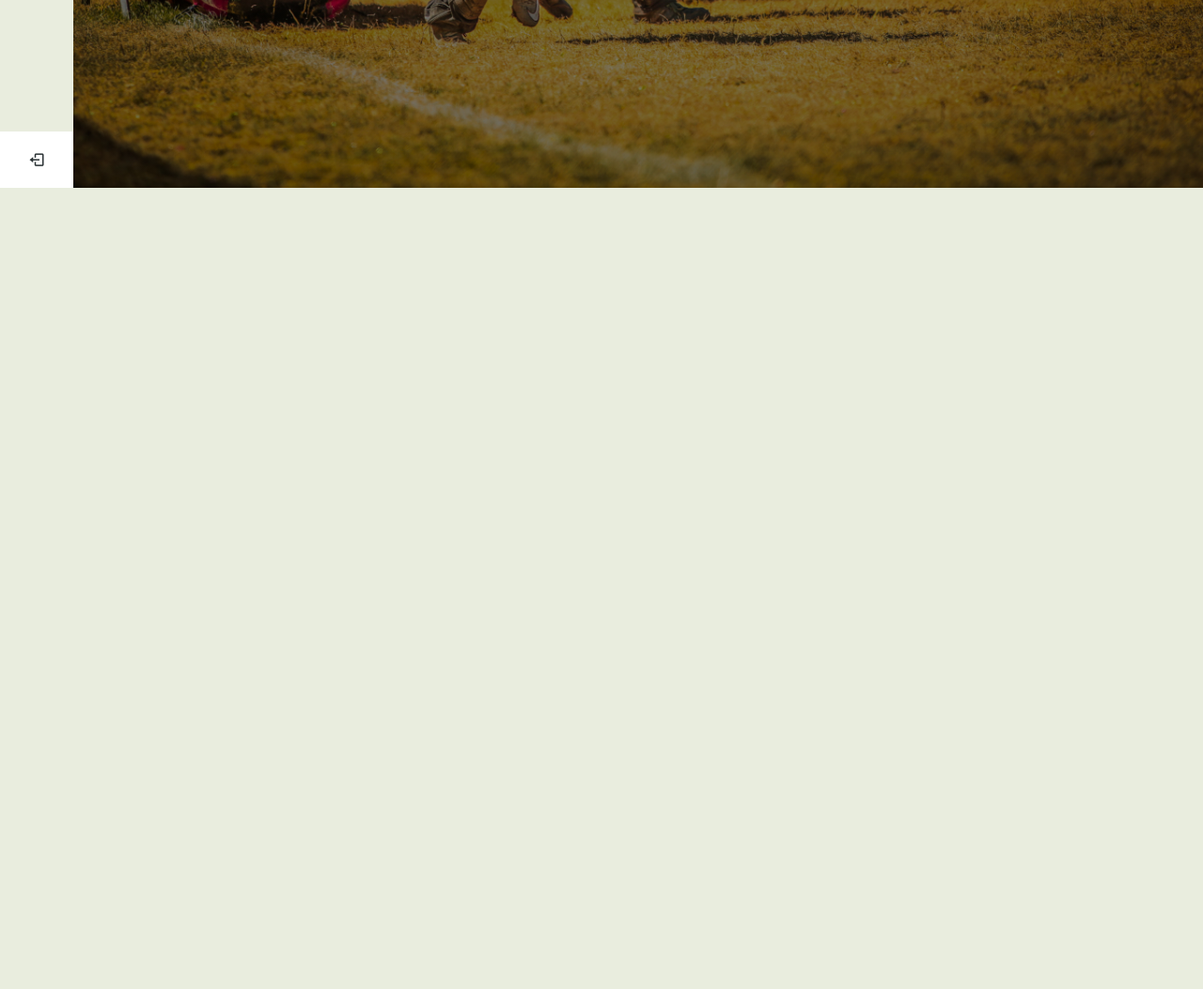
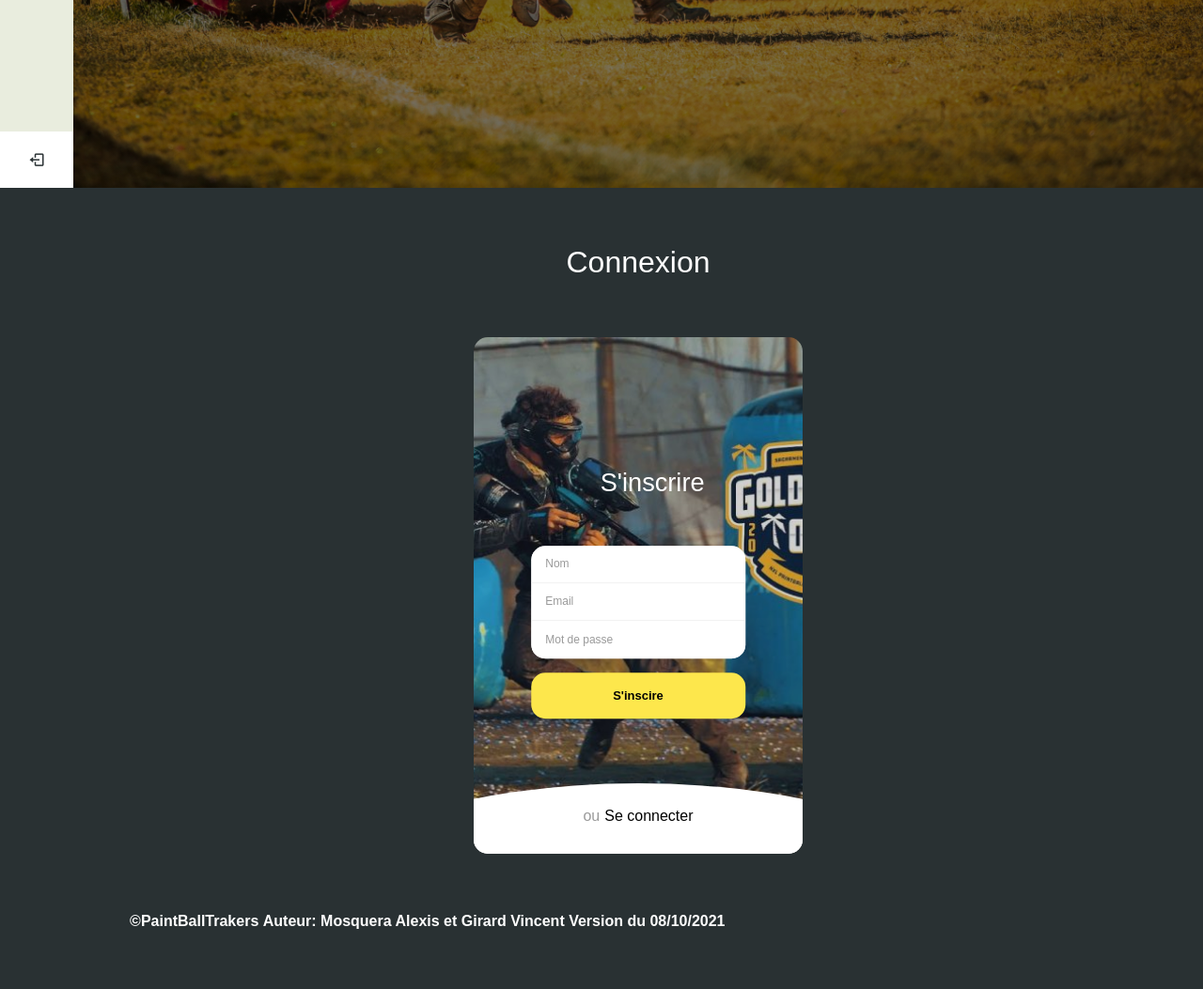
Before and after one commit to PiloaCode/PaintBallTraker-s, a PHP site: page /connexion.php in a window 1280 px wide. Shown: the part 600-1653 px from the top of the page at 94% size. Before the commit the page ends 800 px from the top, so only its background shows below. Run offline with PHP 8.4, Linux system fonts and the light colour scheme; some libraries are stand-ins or nearby versions.

Commit message:
Création du formulaire de connexion (responsive)

```diff
--- a/paintballtrackers.com/connexion.php
+++ b/paintballtrackers.com/connexion.php
@@ -4,3 +4,60 @@
     $h1 = "Connexion";
     include_once 'include/header.inc.php';
 ?>
+<body>
+<h2> Connexion</h2>
+<form method="post" id="form" >
+    <div class="form-structor">
+        <div class="signup">
+            <h2 class="form-title" id="signup"><span>ou</span>S'inscrire</h2>
+            <div class="form-holder">
+                <input type="text" class="input" placeholder="Nom" />
+                <input type="email" class="input" placeholder="Email" />
+                <input type="password" class="input" placeholder="Mot de passe" />
+            </div>
+            <button class="submit-btn">S'inscire</button>
+        </div>
+        <div class="login slide-up">
+            <div class="center">
+                <h2 class="form-title" id="login"><span>ou</span>Se connecter</h2>
+                <div class="form-holder">
+                    <input type="email" class="input" placeholder="Email" />
+                    <input type="password" class="input" placeholder="Mot de passe" />
+                </div>
+                <button class="submit-btn">Se connecter</button>
+            </div>
+        </div>
+    </div>
+</form>
+<script>
+    const loginBtn = document.getElementById('login');
+    const signupBtn = document.getElementById('signup');
+
+    loginBtn.addEventListener('click', (e) => {
+        let parent = e.target.parentNode.parentNode;
+        Array.from(e.target.parentNode.parentNode.classList).find((element) => {
+            if(element !== "slide-up") {
+                parent.classList.add('slide-up')
+            }else{
+                signupBtn.parentNode.classList.add('slide-up')
+                parent.classList.remove('slide-up')
+            }
+        });
+    });
+
+    signupBtn.addEventListener('click', (e) => {
+        let parent = e.target.parentNode;
+        Array.from(e.target.parentNode.classList).find((element) => {
+            if(element !== "slide-up") {
+                parent.classList.add('slide-up')
+            }else{
+                loginBtn.parentNode.parentNode.classList.add('slide-up')
+                parent.classList.remove('slide-up')
+            }
+        });
+    });
+</script>
+</body>
+<?php
+    include_once 'include/footer.inc.php';
+?>
--- a/paintballtrackers.com/style.css
+++ b/paintballtrackers.com/style.css
@@ -19,6 +19,237 @@ p{
   color: #fff;
 }
 /*
+*/
+
+
+.form-structor {
+  background-color: #222;
+  border-radius: 15px;
+  height: 550px;
+  width: 350px;
+  position: relative;
+  overflow: hidden;
+  margin:auto;
+}
+.form-structor::after {
+  content: '';
+  opacity: 0.8;
+  position: absolute;
+  top: 0;
+  right: 0;
+  bottom: 0;
+  left: 0;
+  background-repeat: no-repeat;
+  background-size: 773px;
+  background-image: url(img/bg_card_fm_connexion.jpg);
+  background-position-y: top;
+  background-position-x: -290px
+}
+.form-structor .signup {
+  position: absolute;
+  top: 50%;
+  left: 50%;
+  -webkit-transform: translate(-50%, -50%);
+  width: 65%;
+  z-index: 5;
+  -webkit-transition: all 0.3s ease;
+}
+.form-structor .signup.slide-up {
+  top: 5%;
+  -webkit-transform: translate(-50%, 0%);
+  -webkit-transition: all 0.3s ease;
+}
+.form-structor .signup.slide-up .form-holder, .form-structor .signup.slide-up .submit-btn {
+  opacity: 0;
+  visibility: hidden;
+}
+.form-structor .signup.slide-up .form-title {
+  font-size: 1em;
+  cursor: pointer;
+}
+.form-structor .signup.slide-up .form-title span {
+  margin-right: 5px;
+  opacity: 1;
+  visibility: visible;
+  -webkit-transition: all 0.3s ease;
+}
+.form-structor .signup .form-title {
+  color: #fff;
+  font-size: 1.7em;
+  text-align: center;
+}
+.form-structor .signup .form-title span {
+  color: rgba(0, 0, 0, 0.4);
+  opacity: 0;
+  visibility: hidden;
+  -webkit-transition: all 0.3s ease;
+}
+.form-structor .signup .form-holder {
+  border-radius: 15px;
+  background-color: #fff;
+  overflow: hidden;
+  margin-top: 50px;
+  opacity: 1;
+  visibility: visible;
+  -webkit-transition: all 0.3s ease;
+}
+.form-structor .signup .form-holder .input {
+  border: 0;
+  outline: none;
+  box-shadow: none;
+  display: block;
+  height: 40px;
+  line-height: 30px;
+  padding: 8px 15px;
+  border-bottom: 1px solid #eee;
+  width: 100%;
+  font-size: 12px;
+}
+.form-structor .signup .form-holder .input:last-child {
+  border-bottom: 0;
+}
+.form-structor .signup .form-holder .input::-webkit-input-placeholder {
+  color: rgba(0, 0, 0, 0.4);
+}
+.form-structor .signup .submit-btn {
+  background-color: #FDE74C;
+  border: 0;
+  border-radius: 15px;
+  display: block;
+  margin: 15px auto;
+  padding: 15px 45px;
+  width: 100%;
+  font-size: 13px;
+  font-weight: bold;
+  cursor: pointer;
+  opacity: 1;
+  visibility: visible;
+  -webkit-transition: all 0.3s ease;
+}
+.form-structor .signup .submit-btn:hover {
+  transition: all 0.3s ease;
+  background-color: rgba(0, 0, 0, 0.8);
+}
+.form-structor .login {
+  position: absolute;
+  top: 20%;
+  left: 0;
+  right: 0;
+  bottom: 0;
+  background-color: #fff;
+  z-index: 5;
+  -webkit-transition: all 0.3s ease;
+}
+.form-structor .login::before {
+  content: '';
+  position: absolute;
+  left: 50%;
+  top: -20px;
+  -webkit-transform: translate(-50%, 0);
+  background-color: #fff;
+  width: 200%;
+  height: 250px;
+  border-radius: 50%;
+  z-index: 4;
+  -webkit-transition: all 0.3s ease;
+}
+.form-structor .login .center {
+  position: absolute;
+  top: calc(50% - 10%);
+  left: 50%;
+  -webkit-transform: translate(-50%, -50%);
+  width: 65%;
+  z-index: 5;
+  -webkit-transition: all 0.3s ease;
+}
+.form-structor .login .center .form-title {
+  color: #000;
+  font-size: 1.7em;
+  text-align: center;
+}
+.form-structor .login .center .form-title span {
+  color: rgba(0, 0, 0, 0.4);
+  opacity: 0;
+  visibility: hidden;
+  -webkit-transition: all 0.3s ease;
+}
+.form-structor .login .center .form-holder {
+  border-radius: 15px;
+  background-color: #fff;
+  border: 1px solid #eee;
+  overflow: hidden;
+  margin-top: 50px;
+  opacity: 1;
+  visibility: visible;
+  -webkit-transition: all 0.3s ease;
+}
+.form-structor .login .center .form-holder .input {
+  border: 0;
+  outline: none;
+  box-shadow: none;
+  display: block;
+  height: 40px;
+  line-height: 30px;
+  padding: 8px 15px;
+  border-bottom: 1px solid #eee;
+  width: 100%;
+  font-size: 12px;
+}
+.form-structor .login .center .form-holder .input:last-child {
+  border-bottom: 0;
+}
+.form-structor .login .center .form-holder .input::-webkit-input-placeholder {
+  color: rgba(0, 0, 0, 0.4);
+}
+.form-structor .login .center .submit-btn {
+  background-color: #FDE74C;
+  border: 0;
+  border-radius: 15px;
+  display: block;
+  margin: 15px auto;
+  padding: 15px 45px;
+  width: 100%;
+  font-size: 13px;
+  font-weight: bold;
+  cursor: pointer;
+  opacity: 1;
+  visibility: visible;
+  -webkit-transition: all 0.3s ease;
+}
+.form-structor .login .center .submit-btn:hover {
+  transition: all 0.3s ease;
+  background-color: rgba(0, 0, 0, 0.8);
+}
+.form-structor .login.slide-up {
+  top: 90%;
+  -webkit-transition: all 0.3s ease;
+}
+.form-structor .login.slide-up .center {
+  top: 10%;
+  -webkit-transform: translate(-50%, 0%);
+  -webkit-transition: all 0.3s ease;
+}
+.form-structor .login.slide-up .form-holder, .form-structor .login.slide-up .submit-btn {
+  opacity: 0;
+  visibility: hidden;
+  -webkit-transition: all 0.3s ease;
+}
+.form-structor .login.slide-up .form-title {
+  font-size: 1em;
+  margin: 0;
+  padding: 0;
+  cursor: pointer;
+  -webkit-transition: all 0.3s ease;
+}
+.form-structor .login.slide-up .form-title span {
+  margin-right: 5px;
+  opacity: 1;
+  visibility: visible;
+  -webkit-transition: all 0.3s ease;
+}
+
+
+
 .col-12, .col-6, .col-3 , .card{
     background: #333;
     color: #fff;
```
Also changed, not shown: paintballtrackers.com/img/bg_card_fm_connexion.jpg (added), paintballtrackers.com/script.js (line endings or trailing spaces).
